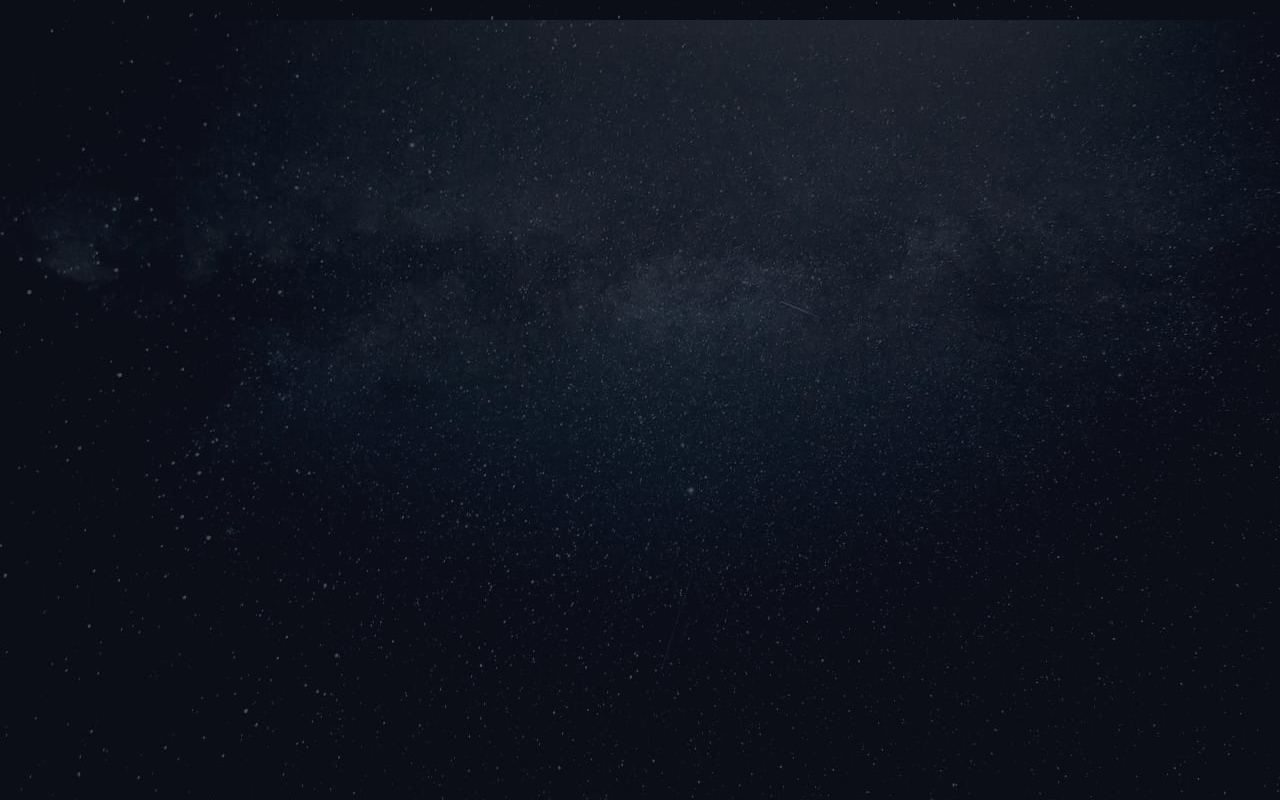
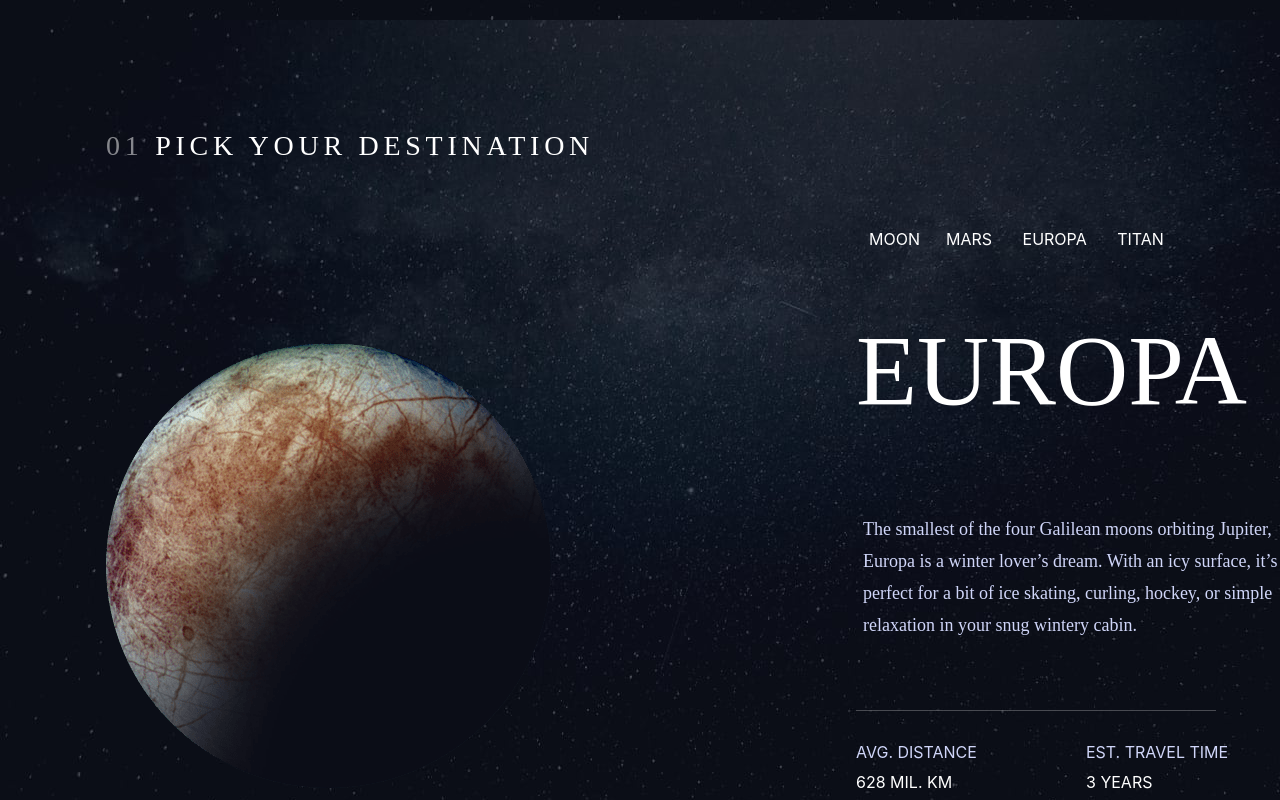
Before and after one commit to Adeolade1st/space-tourism-site, a React (Create React App) app in the folder space-tourism-site/: page /Destination in a window 1280 px wide. Shown: the part 1780-2580 px from the top of the page. Built offline with nearby package versions, Linux system fonts and the light colour scheme.

Commit message:
Destination Europa

```diff
--- a/space-tourism-site/src/Pages/Destination.js
+++ b/space-tourism-site/src/Pages/Destination.js
@@ -4,10 +4,9 @@ import horizontal from './Rectangle.png';
 import hr from './hr-line.png';
 import bgDestination from './background-destination-desktop.jpg';
 import moon from './image-moon.png';
-import titan from './image-titan.png';
-import europa from './image-europa.png';
 import "./destination.css";
 import Mars from './Mars';
+import Europa from "./Europa";
 
 
 
@@ -56,15 +55,7 @@ export default function Destination(){
 
                     </div>
                      <Mars />
-
-
-
-
-
-
-
-
-
+                     <Europa />
 
                 </div>
 
--- /dev/null
+++ b/space-tourism-site/src/Pages/Europa.js
@@ -0,0 +1,47 @@
+import React from "react";
+import europa from './image-europa.png';
+import hr from './hr-line.png';
+import './europa.css';
+
+
+export default function Europa(){
+    return(
+
+        <div className="europa">
+            <div className="container hero">
+
+            <div className="container">
+                        <p className="head-europa"> <span className="num-europa">01</span> PICK YOUR DESTINATION</p>
+                        <div className="row">
+                            <div className="col-sm-7 "><img src={europa} alt="europa" className="europa-image"/></div>
+                            <div className="col-sm-4 europa-links"> <span ><button className="btn">MOON</button></span>
+                             <span ><button className="btn">MARS</button></span> <span ><button className="btn ">EUROPA</button>
+                             </span> <span ><button className="btn ">TITAN</button></span> </div>
+                             <p className="europa-dest">EUROPA</p>
+                             <div className="col-5">  <p className="see-europa">The smallest of the four Galilean moons orbiting Jupiter,
+                             Europa is a winter lover’s dream. With an icy surface, it’s perfect for a bit of ice skating,
+                             curling, hockey, or simple relaxation in your snug wintery cabin.</p>
+
+                             </div>
+
+                              <div className="row">
+                                <div> < img src={hr} className="hr-body-europa" alt="horizontal-line"></img></div>
+                                <div className="col-6 avg-europa">AVG. DISTANCE</div>
+                                 <div className="col-6 est-europa">EST. TRAVEL TIME</div>
+                                  <div className="col-6 km-europa">628 MIL. KM</div>
+                                     <div className="col-6 days-europa">3 YEARS</div>
+                                  </div>
+
+
+                        </div>
+
+                 </div>
+
+
+
+
+            </div>
+
+        </div>
+    );
+}
--- a/space-tourism-site/src/Pages/Mars.js
+++ b/space-tourism-site/src/Pages/Mars.js
@@ -28,8 +28,8 @@ export default function Mars(){
                                 <div> < img src={hr} className="hr-body-mars" alt="horizontal-line"></img></div>
                                 <div className="col-6 avg-mars">AVG. DISTANCE</div>
                                  <div className="col-6 est-mars">EST. TRAVEL TIME</div>
-                                  <div className="col-6 km-mars">384,400 KM</div>
-                                     <div className="col-6 days-mars">3 DAYS</div>
+                                  <div className="col-6 km-mars">225 MIL. KM</div>
+                                     <div className="col-6 days-mars">9 MONTHS</div>
                                   </div>
 
 
--- /dev/null
+++ b/space-tourism-site/src/Pages/europa.css
@@ -0,0 +1,105 @@
+.head-europa {
+    position: absolute;
+    top: 1910px;
+    color: white;
+    font-family: Barlow Condensed;
+    font-size: 28px;
+    font-style: normal;
+    font-weight: 400;
+    line-height: normal;
+    letter-spacing: 4.725px;
+    text-transform: uppercase;
+}
+
+.num-europa {
+    opacity: 50%;
+}
+
+.europa-image{
+    position: relative;
+    top: -1970px;
+}
+
+.europa-dest {
+    position: absolute;
+    margin-top: -2000px;
+    color: black;
+    font-size: 50px;
+    margin-left: 750px;
+    color: #FFFF;
+    font-family: Bellefair;
+    font-size: 100px;
+    font-style: normal;
+    font-weight: 400;
+    line-height: normal;
+
+
+}
+
+.see-europa {
+    position: absolute;
+    margin-top: -1800px;
+    color:#D0D6F9;
+    font-family: Barlow;
+    font-size: 18px;
+    font-style: normal;
+    font-weight: 400;
+    line-height: 32px;
+    margin-left: 120px;
+
+
+
+}
+
+.europa-links {
+    position: absolute;
+    top: 2000px;
+    margin-left: 750px;
+
+
+
+}
+
+.europa-links .btn {
+    color: white;
+}
+
+.avg-europa {
+    position: absolute;
+    top: 2520px;
+    color: #D0D6F9;
+    margin-left: 750px;
+
+}
+
+.est-europa {
+    position: absolute;
+    top: 2520px;
+    color: #D0D6F9;
+    margin-left: 980px;
+
+
+}
+
+.km-europa {
+
+    position: absolute;
+    top: 2550px;
+    color: white;
+    margin-left: 750px
+}
+
+.days-europa {
+
+    position: absolute;
+    top: 2550px;
+    color: white;
+    margin-left: 980px;
+}
+
+.hr-body-europa {
+    position: absolute;
+    top: 2490px;
+    margin-left: 750px;
+    max-width: 360px;
+}
```
